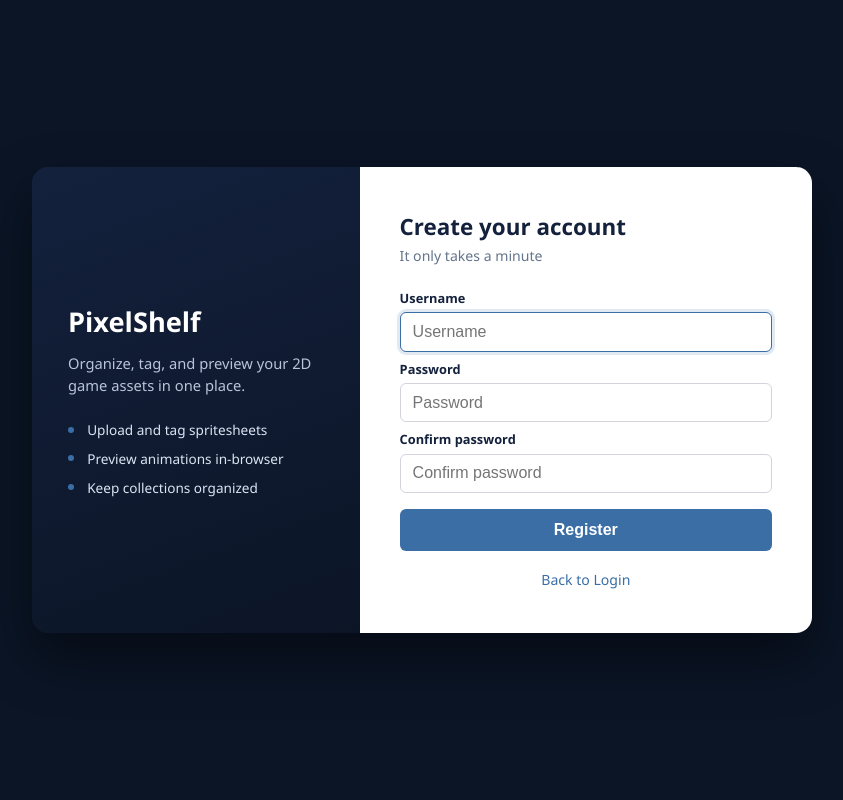
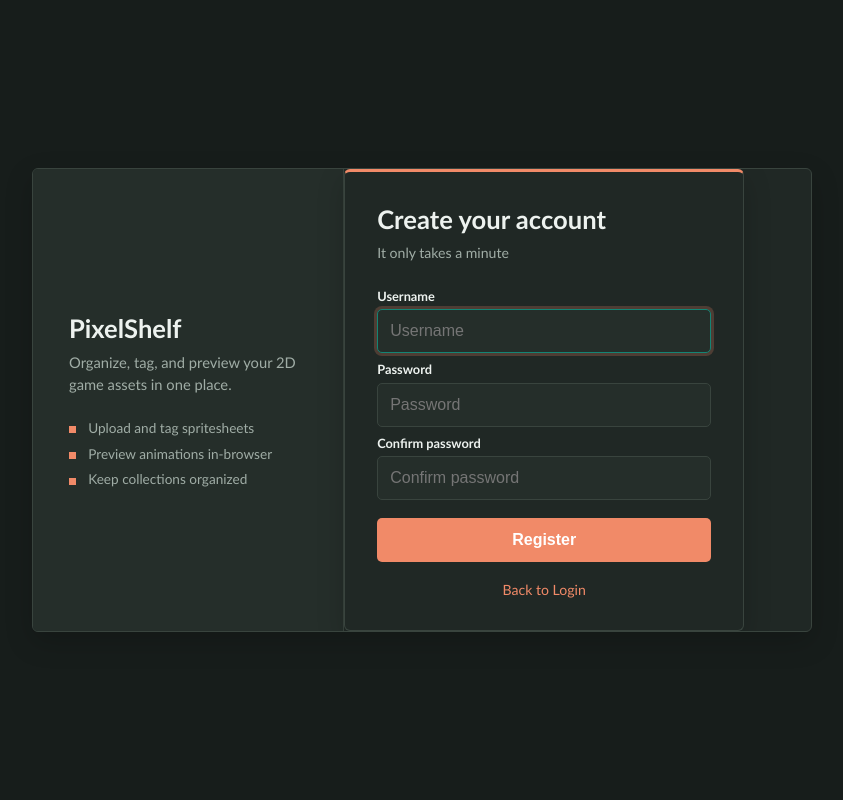
Before and after one commit to colynpacaldo/PixelShelf, a Django app: page /register/ in a window 1280 px wide. Shown: the whole page, without its empty margins (218-1061 px from the left). Run offline with Django 5.2, Linux system fonts and the light colour scheme.

Commit message:
feat(ui): unify auth and empty-state themes

```diff
--- a/static/css/common/redesign.css
+++ b/static/css/common/redesign.css
@@ -531,6 +607,134 @@ body.dark-mode .info {
     border-color: var(--line);
 }
 
+.auth-page,
+body.dark-mode.auth-page {
+    min-height: 100vh;
+    display: grid;
+    place-items: center;
+    padding: 2rem 1.25rem;
+    background: var(--page);
+    color: var(--text);
+}
+
+.auth-page .auth-card,
+.auth-page .auth-wrapper {
+    border: 1px solid var(--line);
+    border-radius: 6px;
+    background: var(--surface);
+    box-shadow: var(--shadow);
+}
+
+.auth-page .auth-card {
+    width: min(100%, 400px);
+    max-width: 400px;
+    padding: 2rem;
+    border-top: 3px solid var(--accent);
+}
+
+.auth-page .auth-wrapper {
+    display: grid;
+    grid-template-columns: minmax(220px, 0.8fr) minmax(300px, 1.2fr);
+    width: min(820px, 100%);
+    min-height: 0;
+    overflow: hidden;
+}
+
+.auth-page .auth-side {
+    display: flex;
+    flex-direction: column;
+    justify-content: center;
+    padding: 2.25rem;
+    color: var(--text);
+    background: var(--surface-raised);
+    border-right: 1px solid var(--line);
+}
+
+.auth-page .auth-side h1,
+.auth-page .auth-card h1,
+.auth-page .auth-card h2 {
+    margin: 0 0 0.5rem;
+    color: var(--text);
+    font-size: 1.6rem;
+    font-weight: 800;
+}
+
+.auth-page .auth-side p,
+.auth-page .subtitle {
+    color: var(--muted);
+    line-height: 1.55;
+}
+
+.auth-page .auth-side-list li {
+    color: var(--muted);
+}
+
+.auth-page .auth-side-list li::before {
+    width: 7px;
+    height: 7px;
+    border-radius: 0;
+    background: var(--accent);
+}
+
+.auth-page label {
+    color: var(--text);
+}
+
+.auth-page input[type="text"],
+.auth-page input[type="password"] {
+    min-height: 44px;
+    padding: 0.65rem 0.75rem;
+    color: var(--text);
+    background: var(--surface-raised);
+    border: 1px solid var(--line);
+    border-radius: 5px;
+}
+
+.auth-page input[type="text"]:focus,
+.auth-page input[type="password"]:focus {
+    outline: none;
+    border-color: var(--accent);
+    box-shadow: 0 0 0 3px rgba(241, 138, 104, 0.22);
+}
+
+.auth-page .password-row button {
+    height: 44px;
+    color: var(--text);
+    background: var(--surface-raised);
+    border: 1px solid var(--line);
+    border-radius: 5px;
+}
+
+.auth-page .primary-btn {
+    min-height: 44px;
+    margin-top: 0.6rem;
+    color: #fff;
+    background: var(--accent);
+    border: 0;
+    border-radius: 5px;
+    font-weight: 700;
+}
+
+.auth-page .primary-btn:hover {
+    background: var(--accent-hover);
+}
+
+.auth-page .link {
+    color: var(--accent);
+}
+
+.auth-page .error {
+    color: #ffd9d1;
+    background: #4a2d29;
+    border: 1px solid #73463d;
+}
+
+.auth-page .info {
+    color: #d4f4df;
+    background: #1d4434;
+    border-color: #2b6749;
+}
+
 @media (max-width: 768px) {
     .topbar {
         padding: 0.65rem 1rem;
--- a/templates/login/login.html
+++ b/templates/login/login.html
@@ -7,8 +7,9 @@
     <title>PixelShelf – Login</title>
     <link rel="stylesheet" href="{% static 'css/common/base.css' %}">
     <link rel="stylesheet" href="{% static 'css/login/login.css' %}">
+    <link rel="stylesheet" href="{% static 'css/common/redesign.css' %}">
 </head>
-<body>
+<body class="dark-mode auth-page">
     <div class="auth-card">
         <h1>PixelShelf</h1>
         <p class="subtitle">Log in to continue</p>
--- a/templates/register/register.html
+++ b/templates/register/register.html
@@ -7,8 +7,9 @@
     <title>PixelShelf – Register</title>
     <link rel="stylesheet" href="{% static 'css/common/base.css' %}">
     <link rel="stylesheet" href="{% static 'css/register/register.css' %}">
+    <link rel="stylesheet" href="{% static 'css/common/redesign.css' %}">
 </head>
-<body>
+<body class="dark-mode auth-page">
     <div class="auth-wrapper">
         <div class="auth-side">
             <h1>PixelShelf</h1>
```
Also changed, not shown: other parts of static/css/common/redesign.css (+111 -4 lines), apps/login/tests.py (+11 -0 lines), apps/register/tests.py (+11 -0 lines), apps/shelf/tests.py (+14 -0 lines), templates/shelf/community.html (+10 -1 lines), templates/shelf/shelf_list.html (+6 -1 lines).
